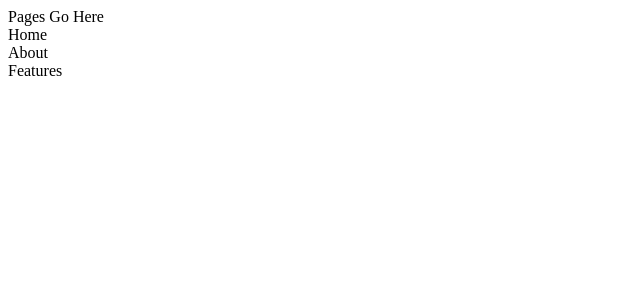
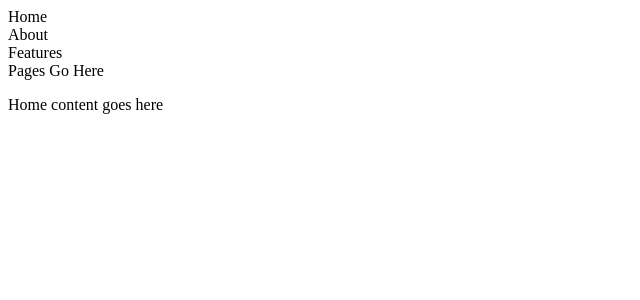
Before and after one commit to acciojob/React-Components-Tabs-AmanVerma5, a React app: page / in a window 1280 px wide. Shown: the top 300 px of the page, without its empty margins (0-640 px from the left). Built offline with nearby package versions, Linux system fonts and the light colour scheme.

Commit message:
submitting code-Thu Aug 03 2023 11:49:31 GMT+0530 (India Standard Time)

```diff
--- a/src/components/App.js
+++ b/src/components/App.js
@@ -1,15 +1,9 @@
 import React from "react";
+import Tabs from "./Tabs";
 
 const App=()=>{
     return(
-        <div>
-            <div className="viewport">Pages Go Here</div>
-            <div className="tabs">
-                <div className="tab" id="Home-Tab">Home</div>
-                <div className="tab" id="About-Tab">About</div>
-                <div className="tab" id="Features-Tab">Features</div>
-            </div>
-        </div>
+        <Tabs />
     )
 }
 
--- /dev/null
+++ b/src/components/Tabs.js
@@ -0,0 +1,31 @@
+import React, { useState } from "react";
+
+function Tabs() {
+  const [activeTab, setActiveTab] = useState("Home");
+
+  const handleTabClick = (tabName) => {
+    setActiveTab(tabName);
+  };
+
+  return (
+    <div className="tabs">
+      <div className="tab" id="Home-tab" onClick={() => handleTabClick("Home")}>
+        Home
+      </div>
+      <div className="tab" id="About-tab" onClick={() => handleTabClick("About")}>
+        About
+      </div>
+      <div className="tab" id="Features-tab" onClick={() => handleTabClick("Features")}>
+        Features
+      </div>
+      <div className="viewport">
+        Pages Go Here
+        {activeTab === "Home" && <p>Home content goes here</p>}
+        {activeTab === "About" && <p>About content goes here</p>}
+        {activeTab === "Features" && <p>Features content goes here</p>}
+      </div>
+    </div>
+  );
+}
+
+export default Tabs;
```
